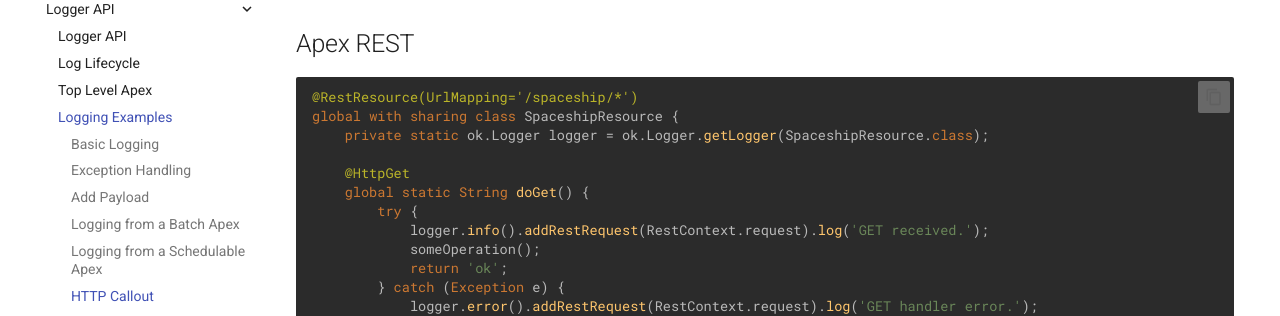
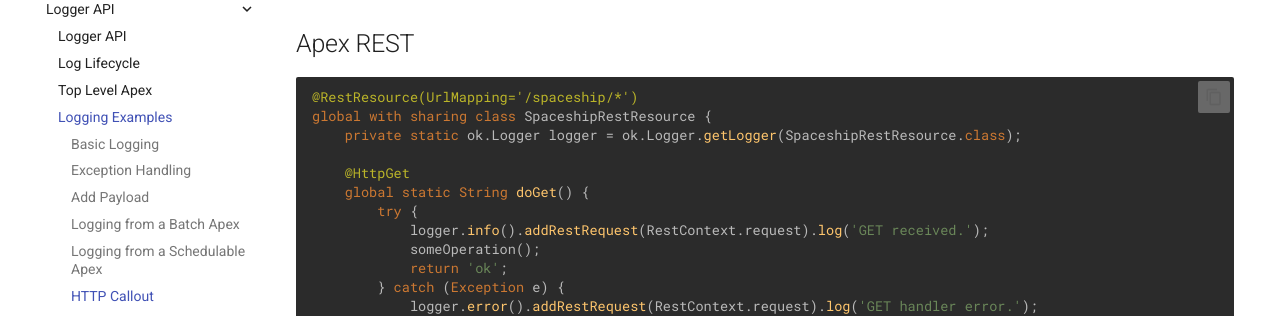
Before and after one commit to kratapps/one-logger-kratapps-com, an MkDocs documentation site: the page built from docs/docs/api/logging-examples.md, in a window 1280 px wide and 900 px high, scrolled down 2556 px. Shown: the part 153-469 px from the top of the window. Built offline with MkDocs 1.6.1 and Material for MkDocs 9.7.7, drawn with Linux system fonts in a browser that asks for light colours.

Commit message:
Update example.

````diff
--- a/docs/docs/api/logging-examples.md
+++ b/docs/docs/api/logging-examples.md
@@ -129,8 +129,8 @@
 
 ```apex
 @RestResource(UrlMapping='/spaceship/*')
-global with sharing class SpaceshipResource {
-    private static ok.Logger logger = ok.Logger.getLogger(SpaceshipResource.class);
+global with sharing class SpaceshipRestResource {
+    private static ok.Logger logger = ok.Logger.getLogger(SpaceshipRestResource.class);
 
     @HttpGet
     global static String doGet() {
````
